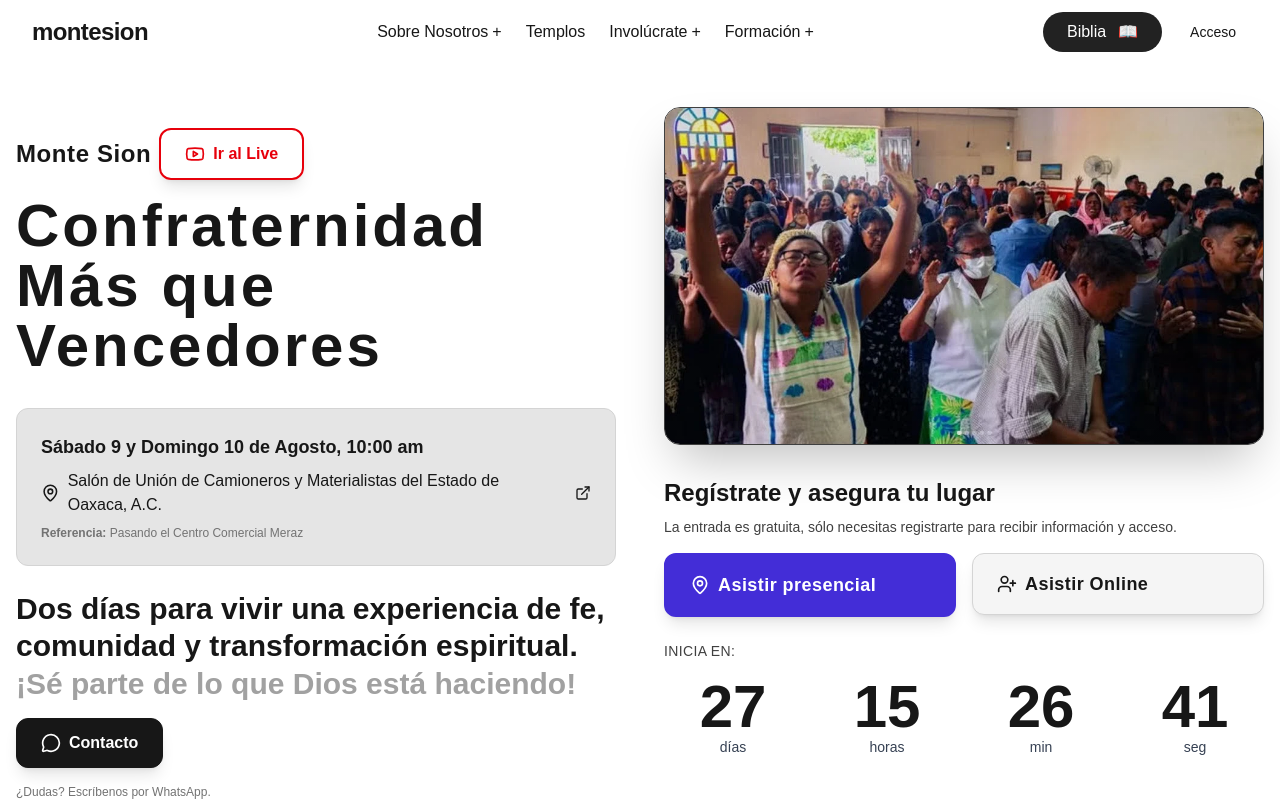
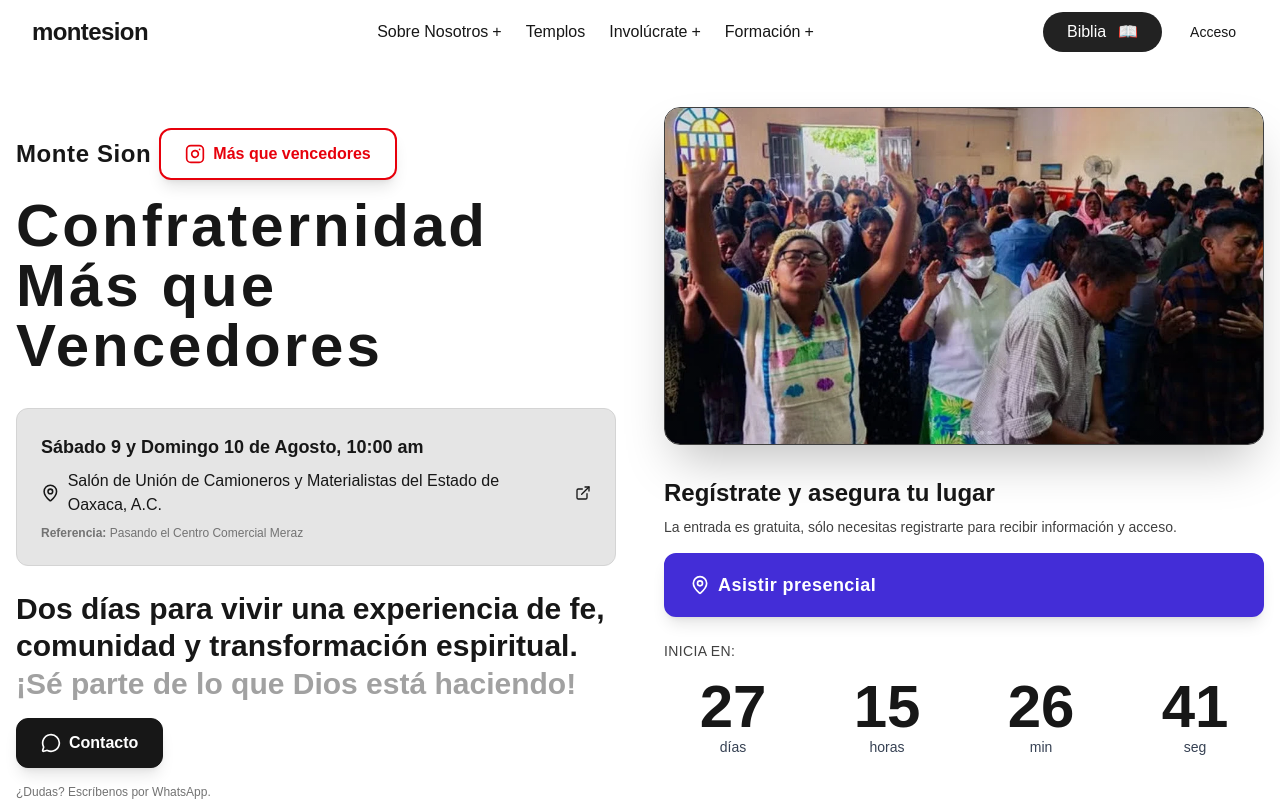
Before and after one commit to abnhernandez/montesion, a Next.js app: page / in a window 1280 px wide. Shown: the top 801 px of the page. Built offline with nearby package versions, Linux system fonts and the light colour scheme; no server answers; the database is empty.

Commit message:
Update Conf.tsx

```diff
--- a/components/Conf.tsx
+++ b/components/Conf.tsx
@@ -4,7 +4,7 @@ import type React from "react"
 
 
 import { useState, useEffect } from "react"
-import { MapPin, ExternalLink, Youtube, UserPlus, MessageCircle } from "lucide-react"
+import { MapPin, ExternalLink, Instagram, MessageCircle } from "lucide-react"
 import Link from "next/link"
 import Image from "next/image"
 
@@ -127,12 +127,12 @@ export default function MonteSionConf() {
                   <span className="text-2xl font-bold tracking-wide">Monte Sion</span>
                   <Button
                     variant="outline"
-                    onClick={() => window.open('https://youtube.com/@montesionoaxacatv', '_blank')}
+                    onClick={() => window.open('https://instagram.com/montesionoaxaca', '_blank')}
                     className="font-bold px-3 py-2"
-                    aria-label="Ir al Live"
+                    aria-label="Post Instagram Flyer || Más que vencedores"
                   >
-                    <Youtube className="w-5 h-5" />
-                    Ir al Live
+                    <Instagram className="w-5 h-5" />
+                    Más que vencedores
                   </Button>
                 </div>
               </div>
@@ -217,17 +217,6 @@ export default function MonteSionConf() {
                       Asistir presencial
                     </Button>
                   </Link>
-                  <div className="flex-1">
-                    <Button
-                      variant="assist"
-                      className="w-full py-4 text-lg font-bold tracking-wide"
-                      onClick={() => window.open('https://campusmontesion.online.church/', '_blank')}
-                      aria-label="Asistir Online (Campus Monte Sion)"
-                    >
-                      <UserPlus className="w-5 h-5" />
-                      Asistir Online
-                    </Button>
-                  </div>
                 </div>
               </div>
 
```
